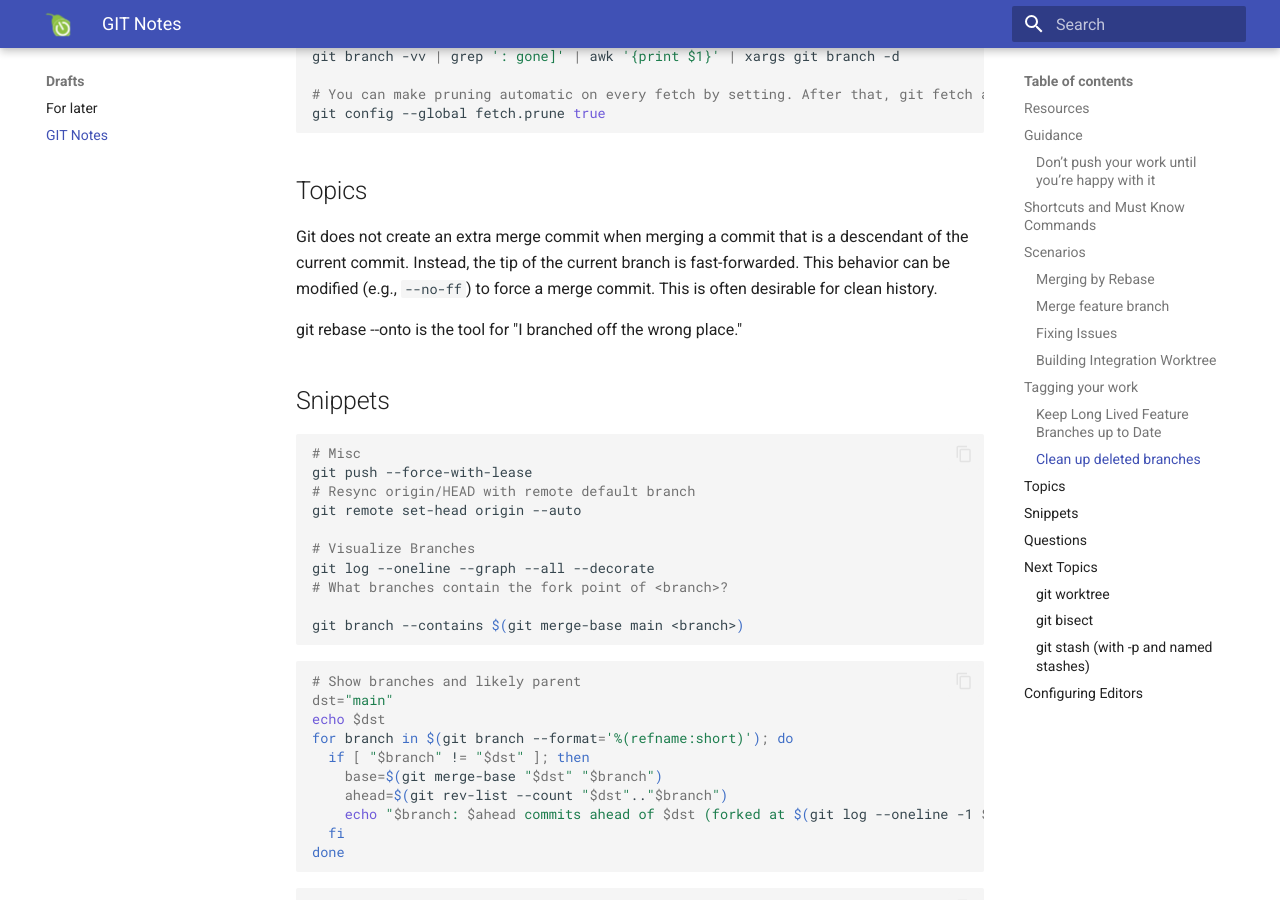
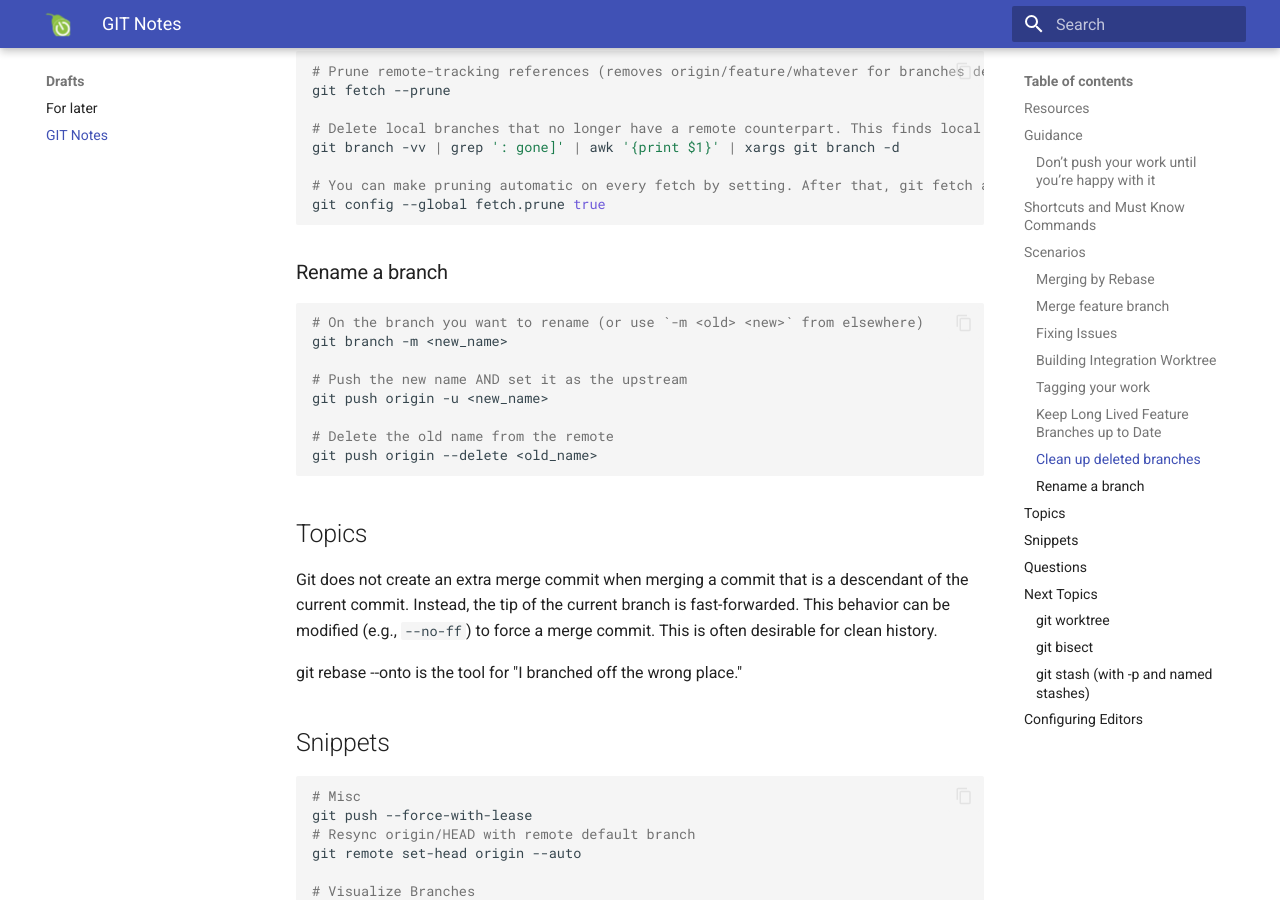
Before and after one commit to paretech/docs, an MkDocs documentation site: the page built from docs/drafts/git.md, in a window 1280 px wide and 900 px high, scrolled down 6473 px. Built offline with MkDocs 1.6.1 and Material for MkDocs 9.7.7, drawn with Linux system fonts in a browser that asks for light colours; some of the changed text lies outside the part shown.

````diff
--- a/docs/drafts/git.md
+++ b/docs/drafts/git.md
@@ -230,7 +234,7 @@
 
 The worktree and branch live and die together when you're truly done with integration testing.
 
-## Tagging your work
+### Tagging your work
 
 When you use a point in time for something significant (e.g., a software release, version used for significant test event), it is a good idea to mark it. One way to mark it is to use Git tags.
 
@@ -267,6 +271,19 @@
 
 # You can make pruning automatic on every fetch by setting. After that, git fetch and git pull will always clean up stale remote-tracking refs automatically.
 git config --global fetch.prune true
+```
+
+### Rename a branch
+
+```bash
+# On the branch you want to rename (or use `-m <old> <new>` from elsewhere)
+git branch -m <new_name>
+
+# Push the new name AND set it as the upstream
+git push origin -u <new_name>
+
+# Delete the old name from the remote
+git push origin --delete <old_name>
 ```
 
 ## Topics
````
Also changed, not shown: other parts of docs/drafts/git.md (+5 -1 lines).
